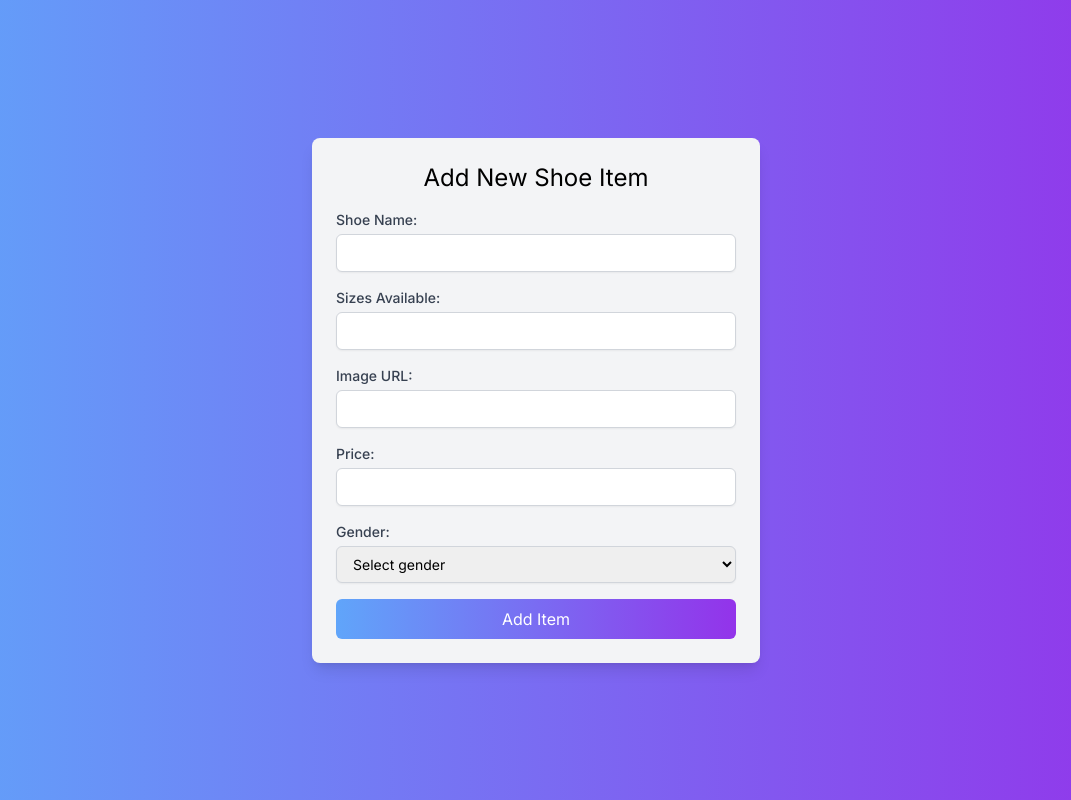
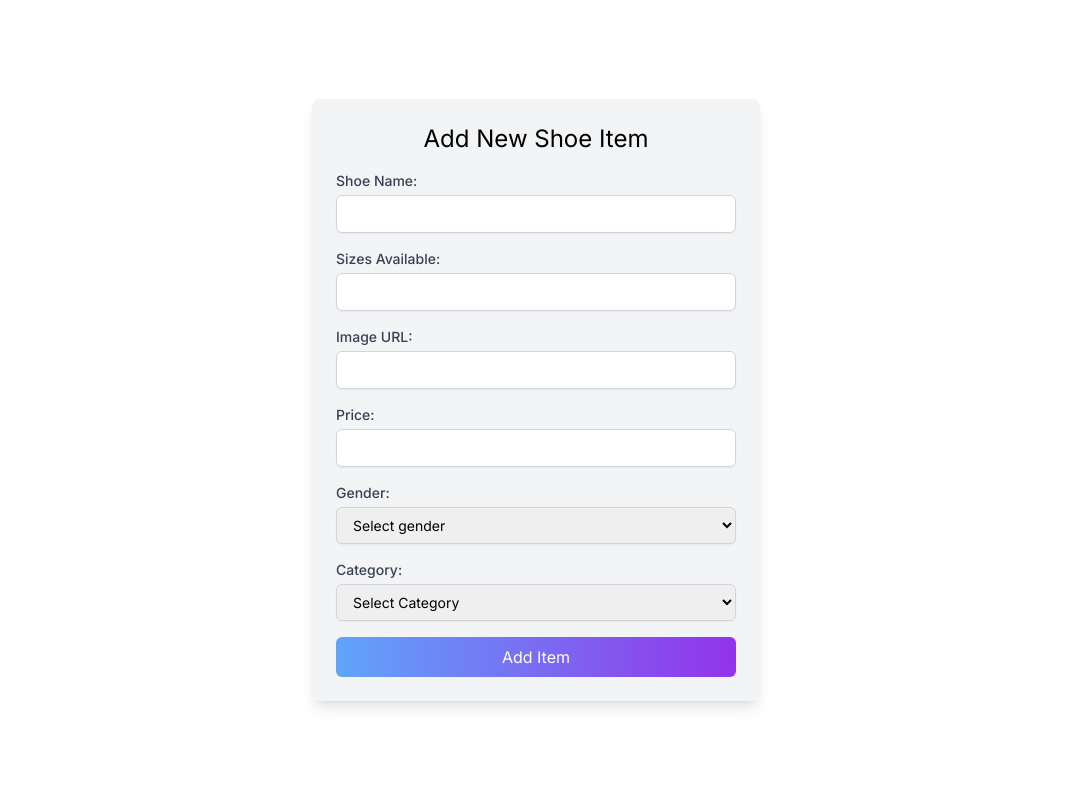
Before and after one commit to Lokesh1751/EShoe, a Next.js app: page /Admin in a window 1280 px wide. Shown: the whole page, without its empty margins (104-1175 px from the left). Built offline with nearby package versions, Linux system fonts and the light colour scheme.

Commit message:
done with newarrivals page

```diff
--- a/src/app/Admin/page.tsx
+++ b/src/app/Admin/page.tsx
@@ -9,12 +9,19 @@ function Admin() {
   const [imageUrl, setImageUrl] = useState("");
   const [price, setPrice] = useState("");
   const [gender, setGender] = useState("");
+  const [category, setcategory] = useState("");
 
   const handleSubmit = async (e: any) => {
     e.preventDefault();
     try {
       // Logging input values for debugging
-      console.log("Submitting with:", { itemName, sizes, imageUrl, price, gender });
+      console.log("Submitting with:", {
+        itemName,
+        sizes,
+        imageUrl,
+        price,
+        gender,
+      });
 
       const docRef = await addDoc(collection(FIRESTORE_DB, "items"), {
         name: itemName,
@@ -22,6 +29,7 @@ function Admin() {
         sizes: sizes,
         url: imageUrl,
         gender: gender,
+        category: category,
       });
       alert("Item added Successfully!!");
       console.log("Item added with ID:", docRef.id);
@@ -31,13 +39,14 @@ function Admin() {
       setImageUrl("");
       setPrice("");
       setGender("");
+      setcategory("");
     } catch (error) {
       console.error("Error adding item:", error);
     }
   };
 
   return (
-    <div className="flex justify-center items-center h-screen bg-gradient-to-r from-blue-400 to-purple-600">
+    <div className="flex justify-center items-center h-screen ">
       <form
         onSubmit={handleSubmit}
         className="w-full max-w-md bg-gray-100 rounded-lg shadow-lg p-6"
@@ -126,6 +135,32 @@ function Admin() {
             <option value="Women">Women</option>
           </select>
         </div>
+        <div className="mb-4">
+          <label
+            htmlFor="category"
+            className="block text-sm font-medium text-gray-700"
+          >
+            Category:
+          </label>
+          <select
+            id="Category"
+            value={category}
+            onChange={(e) => setcategory(e.target.value)}
+            className="mt-1 block w-full px-3 py-2 border border-gray-300 rounded-md shadow-sm focus:outline-none focus:ring-indigo-500 focus:border-indigo-500 sm:text-sm"
+            required
+          >
+            <option value="">Select Category</option>
+            <option value="Athletic">Athletic</option>
+            <option value="Casual">Casual</option>
+            <option value="Dress">Dress</option>
+            <option value="Boots">Boots</option>
+            <option value="Sandals">Sandals</option>
+            <option value="Specialty">Specialty</option>
+            <option value="Orthopedic">Orthopedic</option>
+            <option value="Formal">Formal</option>
+            <option value="Sneakers">Sneakers</option>
+          </select>
+        </div>
         <button
           type="submit"
           className="w-full bg-gradient-to-r from-blue-400 to-purple-600 text-white py-2 px-4 rounded-md hover:bg-indigo-600 focus:outline-none focus:bg-indigo-600"
--- /dev/null
+++ b/src/app/Login/page.tsx
@@ -0,0 +1,11 @@
+import React from 'react'
+
+function page() {
+  return (
+    <div>
+      login
+    </div>
+  )
+}
+
+export default page
--- a/src/app/page.tsx
+++ b/src/app/page.tsx
@@ -9,6 +9,7 @@ import Recycle from "@/components/Recycle";
 import CompanyMoto from "@/components/CompanyMoto";
 import Services from "@/components/Services";
 import Footer from "@/components/Footer";
+import NewArrivels from "@/components/NewArrivels";
 export default function Home() {
   return (
     <div>
@@ -20,6 +21,7 @@ export default function Home() {
       <Process />
       <PosterSection />
       <Recycle />
+      <NewArrivels/>
       <CompanyMoto />
       <Services />
       <hr className="ml-20 mr-20 mb-20" />
--- a/src/components/HeaderSection.tsx
+++ b/src/components/HeaderSection.tsx
@@ -12,8 +12,8 @@ function HeaderSection() {
       <h1 className="text-white text-5xl mb-4">Love the Planet <br /> we walk on</h1>
       <p className="text-2xl text-white mb-6">Step into Style: Discover Your Perfect Pair Today!</p>
       <div className="flex space-x-4">
-        <button className="bg-white text-black py-2 px-4 rounded-md">Shop Men</button>
-        <button className="bg-white text-black py-2 px-4 rounded-md">Shop Women</button>
+        <button className="bg-white text-black py-2 px-4 rounded-md hover:bg-black hover:text-white">Shop Men</button>
+        <button className="bg-white text-black py-2 px-4 rounded-md hover:bg-black hover:text-white">Shop Women</button>
       </div>
     </div>
   );
--- a/src/components/Main.tsx
+++ b/src/components/Main.tsx
@@ -30,19 +30,19 @@ function Home() {
           menuOpen ? "flex" : "hidden"
         } flex-col space-y-6 xl:space-y-0 xl:space-x-6 xl:flex xl:flex-row items-center w-full xl:w-auto mt-4 xl:mt-0`}
       >
-        <p className="text-gray-500">Men</p>
-        <p className="text-gray-500">Women</p>
-        <p className="text-gray-500">Kids</p>
+        <p className="text-gray-500 cursor-pointer">Men</p>
+        <p className="text-gray-500 cursor-pointer">Women</p>
+        <p className="text-gray-500 cursor-pointer">Kids</p>
       </div>
 
       <div
         className={`${
           menuOpen ? "flex" : "hidden"
-        } flex-col space-y-6 xl:space-y-0 xl:space-x-16 xl:flex xl:flex-row items-center w-full xl:w-auto mt-4 xl:mt-0`}
+        } flex-col space-y-6 xl:space-y-0 xl:space-x-10 xl:flex xl:flex-row items-center w-full xl:w-auto mt-4 xl:mt-0`}
       >
-        <p className="text-gray-500">Login</p>
-        <p className="text-gray-500">Contact</p>
-        <div className=" hover:bg-gray-200 flex gap-2 text-gray-500 rounded-full cursor-pointer">
+        <p className="text-gray-500 cursor-pointer">Login</p>
+        <p className="text-gray-500 cursor-pointer">Contact</p>
+        <div className="flex gap-2 text-gray-500 rounded-full cursor-pointer">
           <FaShoppingCart size={24} /> <p>Cart</p>
         </div>
       </div>
--- /dev/null
+++ b/src/components/NewArrivels.tsx
@@ -0,0 +1,44 @@
+import React, { useEffect, useState } from "react";
+import { collection, onSnapshot } from "firebase/firestore";
+import { FIRESTORE_DB } from "../../firebase.config";
+import ShoeCard from "./ShoeCard";
+
+interface Shoe {
+  id: string;
+  name: string;
+  url: string;
+  price: string;
+  gender:string
+  [key: string]: any;
+}
+
+function NewArrivels() {
+  const [shoes, setShoes] = useState<Shoe[]>([]);
+
+  useEffect(() => {
+    const userref = collection(FIRESTORE_DB, "items");
+    const subs = onSnapshot(userref, (snapshot) => {
+      const shoes = snapshot.docs.map((doc) => ({
+        id: doc.id,
+        ...doc.data(),
+      })) as Shoe[]; // Type assertion
+      setShoes(shoes.splice(0,6));
+    });
+
+    // Clean up subscription on unmount
+    return () => subs();
+  }, []);
+
+  return (
+    <div className="p-10">
+      <h1 className="text-3xl font-bold mb-6">New Arrivals</h1>
+      <div className="grid grid-cols-1 sm:grid-cols-2 md:grid-cols-3 gap-6">
+        {shoes.map((shoe) => (
+          <ShoeCard key={shoe.id} shoe={shoe} />
+        ))}
+      </div>
+    </div>
+  );
+}
+
+export default NewArrivels;
--- a/src/components/Recycle.tsx
+++ b/src/components/Recycle.tsx
@@ -11,7 +11,7 @@ function Recycle() {
           commitment to a greener future through responsible shoe recycling.
           Together, let's make every step count towards a sustainable world
         </p>
-        <div className="flex flex-row flex-wrap gap-10">
+        <div className="flex flex-row justify-center flex-wrap gap-10 xl:justify-normal">
           <img
             src="https://websitedemos.net/recycled-shoe-store-04/wp-content/uploads/sites/983/2021/11/recycled-shoe-badge-3.svg"
             alt=""
--- a/src/components/Services.tsx
+++ b/src/components/Services.tsx
@@ -1,23 +1,23 @@
-import React from 'react'
+import React from 'react';
 import { FaLock, FaShippingFast, FaUndo } from 'react-icons/fa';
 
-function Services() {
+function Features() {
   return (
     <div className="flex flex-col md:flex-row justify-around items-center p-8 gap-8">
-    <div className="flex flex-row items-center gap-5 text-center">
-      <FaLock className="text-3xl text-gray-800 mb-4" />
+      <div className="flex flex-col items-center text-center">
+        <FaLock className="text-4xl text-gray-800 mb-4" />
         <h2 className="text-xl font-semibold">Secure Payment</h2>
       </div>
-    <div className="flex flex-row items-center gap-5 text-center">
-      <FaShippingFast className="text-3xl text-gray-800 mb-4" />
+      <div className="flex flex-col items-center text-center">
+        <FaShippingFast className="text-4xl text-gray-800 mb-4" />
         <h2 className="text-xl font-semibold">Express Shipping</h2>
       </div>
-    <div className="flex flex-row items-center gap-5 text-center">
-      <FaUndo className="text-3xl text-gray-800 mb-4" />
+      <div className="flex flex-col items-center text-center">
+        <FaUndo className="text-4xl text-gray-800 mb-4" />
         <h2 className="text-xl font-semibold">Free Return</h2>
       </div>
     </div>
-  )
+  );
 }
 
-export default Services
+export default Features;
--- /dev/null
+++ b/src/components/ShoeCard.tsx
@@ -0,0 +1,26 @@
+import React from 'react';
+
+interface Shoe {
+  shoe: {
+    id: string;
+    name: string;
+    url: string;
+    price: string;
+    gender:string
+  };
+}
+
+function ShoeCard({ shoe }: Shoe) {
+  return (
+    <div className="bg-white shadow-md rounded-lg overflow-hidden transform transition duration-300 hover:scale-105 w-full sm:w-80 md:w-96">
+      <img src={shoe.url} alt={shoe.name} className="w-full h-[300px] object-cover" />
+      <div className="p-4">
+        <h2 className="text-xl font-semibold mb-2">{shoe.name}</h2>
+        <p className="text-gray-600">${shoe.price}</p>
+        <p className="text-gray-600">{shoe.gender}</p>
+      </div>
+    </div>
+  );
+}
+
+export default ShoeCard;
```
Lines whose indentation alone changed are shown as unchanged.
